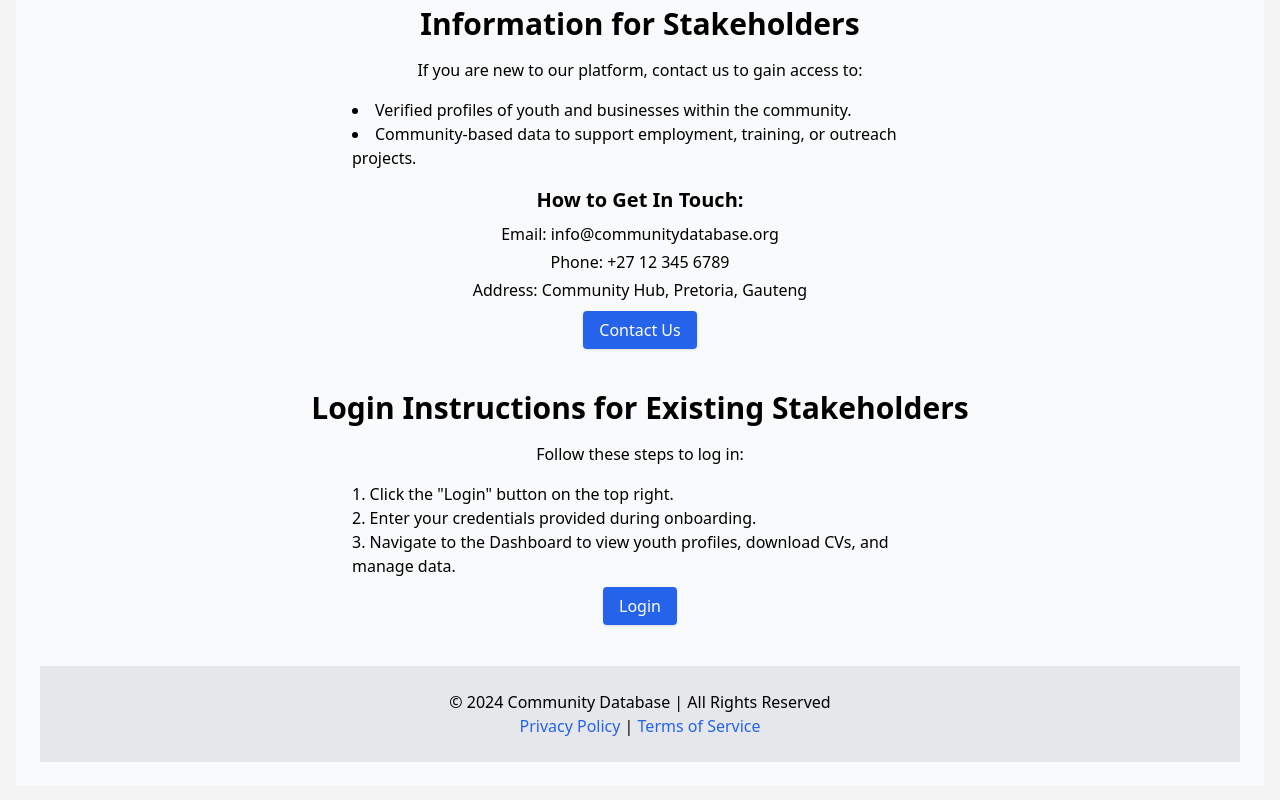
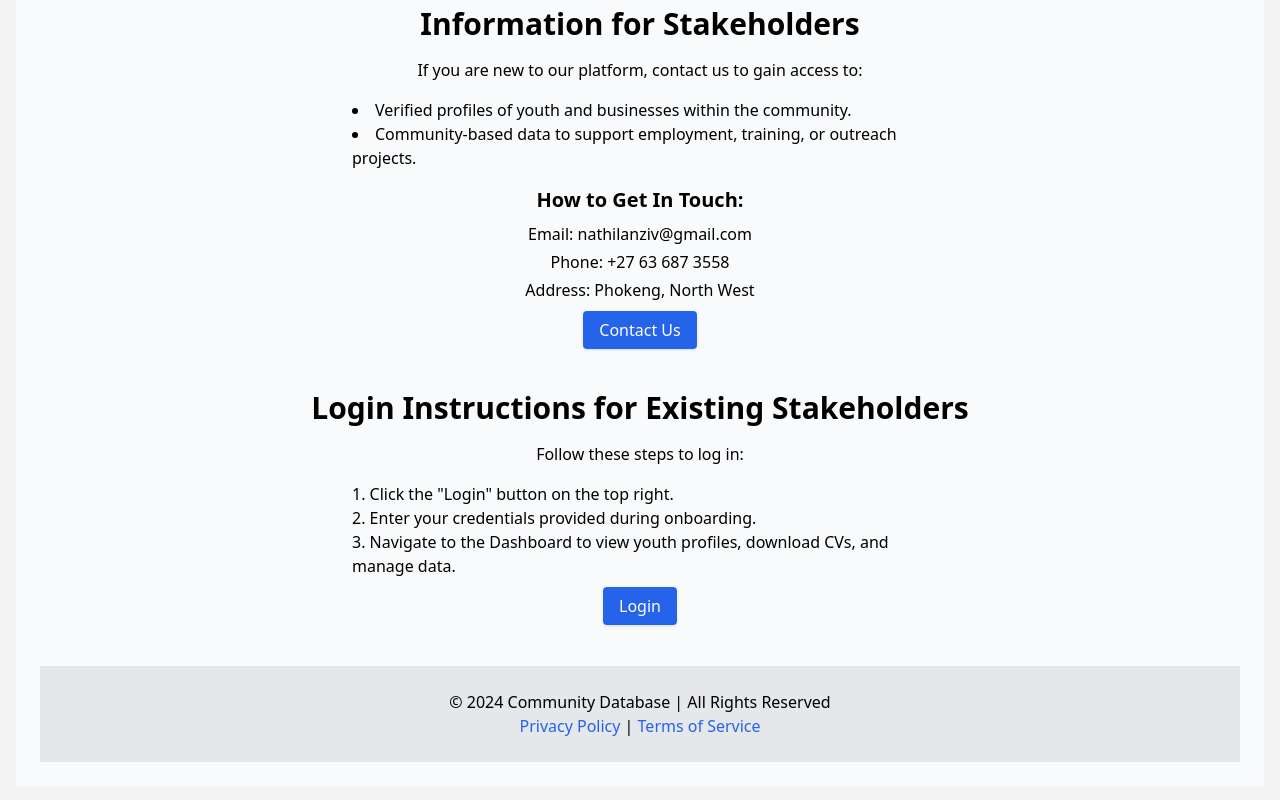
Before and after one commit to Nathilanzi/Database, a React (Vite) app in the folder vite-project/: page / in a window 1280 px wide. Shown: the part 1138-1938 px from the top of the page. Built offline with nearby package versions, Linux system fonts and the light colour scheme.

Commit message:
Changed contact information

```diff
--- a/vite-project/src/components/Home.jsx
+++ b/vite-project/src/components/Home.jsx
@@ -55,9 +55,9 @@ const Home = () => {
           <li>Community-based data to support employment, training, or outreach projects.</li>
         </ul>
         <h3 className="text-xl font-semibold text-center mb-2">How to Get In Touch:</h3>
-        <p className="text-center mb-1">Email: info@communitydatabase.org</p>
-        <p className="text-center mb-1">Phone: +27 12 345 6789</p>
-        <p className="text-center mb-4">Address: Community Hub, Pretoria, Gauteng</p>
+        <p className="text-center mb-1">Email: nathilanziv@gmail.com</p>
+        <p className="text-center mb-1">Phone: +27 63 687 3558</p>
+        <p className="text-center mb-4">Address: Phokeng, North West</p>
         <div className="text-center">
           <Link to="/contact" className="bg-blue-600 text-white py-2 px-4 rounded shadow hover:bg-blue-500 transition">Contact Us</Link>
         </div>
```
